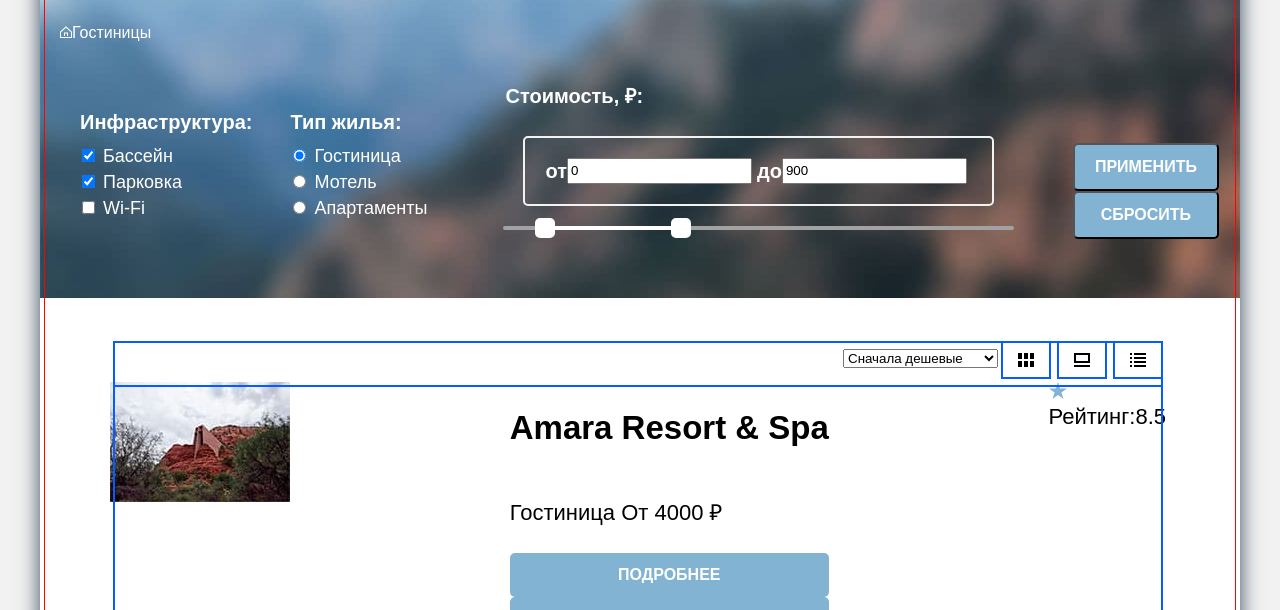
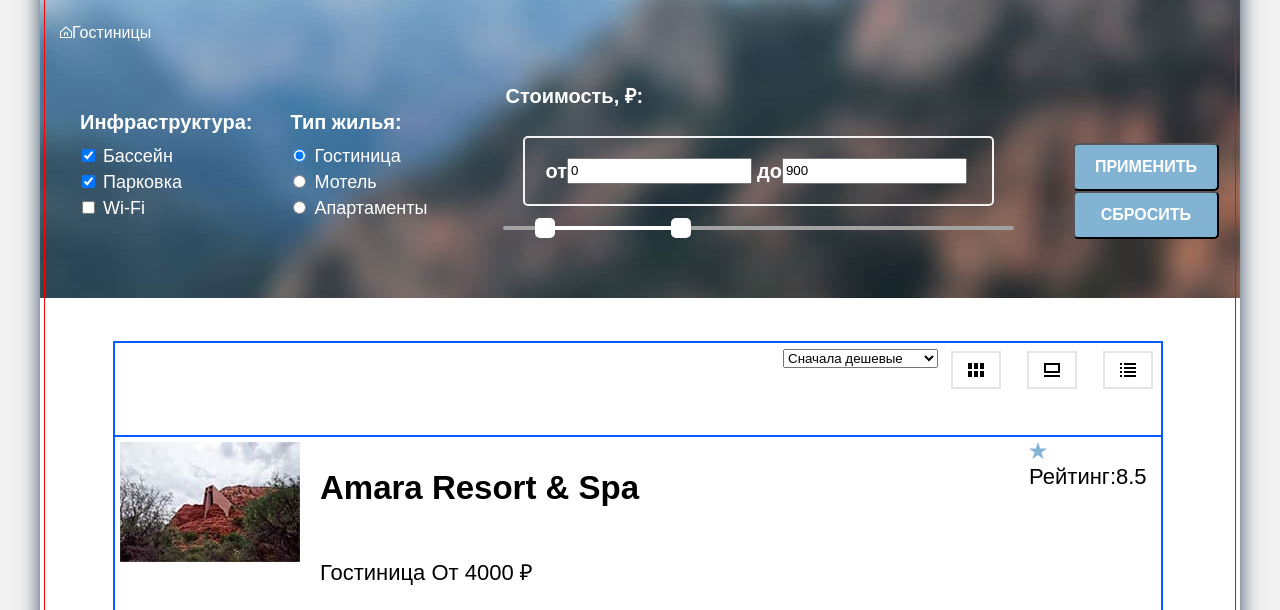
Before and after one commit to VladStashevski/1868089-sedona-32, a plain HTML site: page catalog.html in a window 1280 px wide. Shown: the part 127-737 px from the top of the page. Drawn offline with Linux system fonts and the light colour scheme; a web font is replaced by a local one.

Commit message:
Update styles.css

```diff
--- a/css/styles.css
+++ b/css/styles.css
@@ -591,16 +591,30 @@ width: 625px;
 
 .product-card {
   display: flex;
-  flex-wrap: wrap;
-  justify-content: space-between;
+  flex-direction: row;
   outline: 2px solid rgb(5, 92, 255);
   outline-offset: -5px
 }
-a.product.html {
+.product-card-image {
   display: flex;
-  flex-direction: column;
+  justify-content: flex-start;
+  padding: 10px;
   margin: 0;
 }
+
+.product-card-description {
+  display: flex;
+  padding: 10px;
+  margin: 0;
+}
+
+.product-card-rating {
+  display: flex;
+  padding-top: 10px;
+  margin-left: 380px;
+  flex-direction: column;
+}
+
 a.product-card-button button {
   display: flex;
   flex-direction: row;
@@ -609,10 +623,7 @@ a.product-card-button button {
   display: flex;
   flex-direction: column;
 }
-.product-card-rating {
-  display: flex;
-  flex-direction: column;
-}
+
 
 
 
@@ -630,6 +641,7 @@ a.product-card-button button {
 .sorting-container {
   display: flex;
   justify-content: flex-end;
+  margin-bottom: 30px;
 }
 
 
@@ -637,10 +649,11 @@ a.product-card-button button {
   display: flex;
   align-items: center;
   justify-content: center;
+  margin: 10px;
   width: 56px;
   height: 44px;
   background-color: #ffffff;
-  outline: 2px solid rgb(5, 92, 255);
+  outline: 2px solid #E5E5E5;
   outline-offset: -5px
 }
 
```
